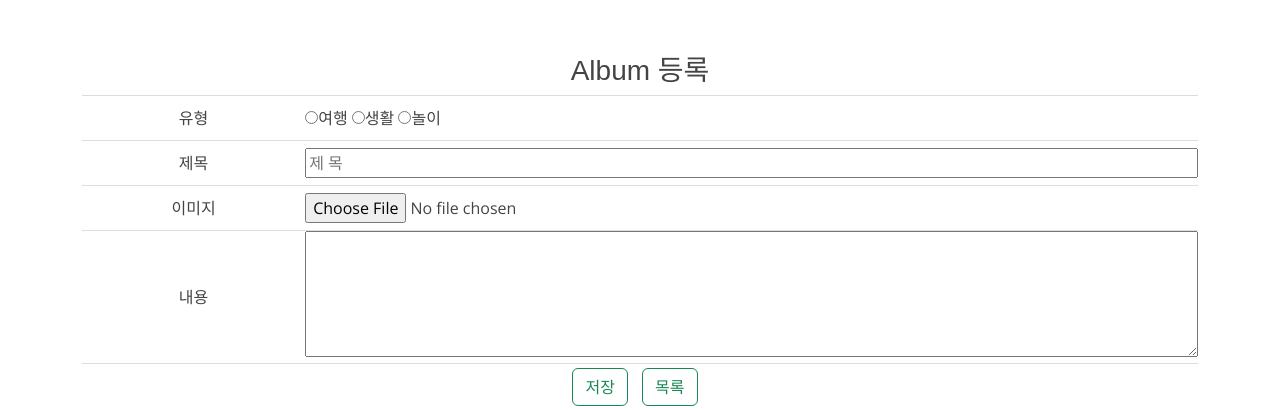
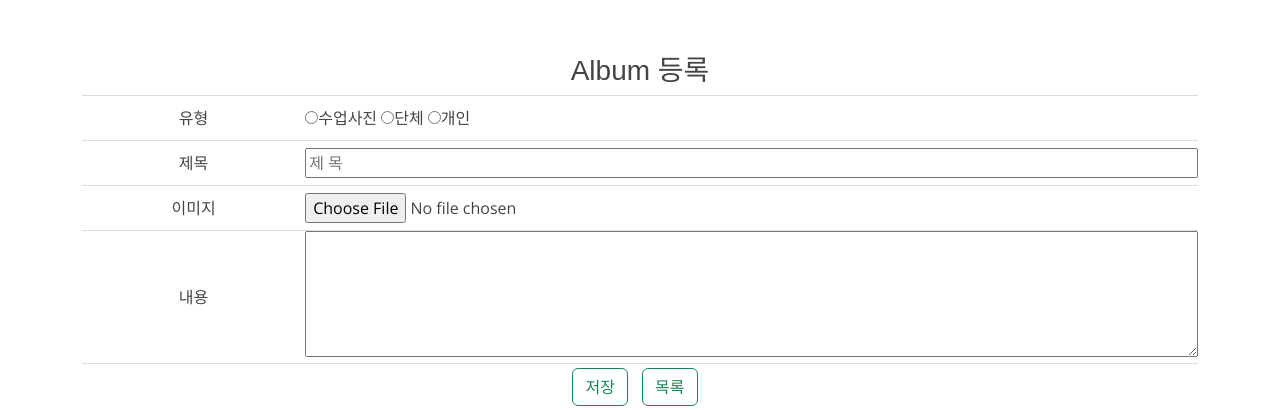
Before and after one commit to ohmygook/mini_project, a Django app: template mini_project4/djangoProject/templates/album_write.html in a window 1280 px wide. Shown: the part 159-569 px from the top of the page. Run offline with Django 3.2, Linux system fonts and the light colour scheme; the template is opened without the code that fills it, so the values that code supplies are empty; some libraries are stand-ins or nearby versions.

Commit message:
album_write 해결 & album <-> album_list 디버깅 중

```diff
--- a/mini_project4/djangoProject/album/views.py
+++ b/mini_project4/djangoProject/album/views.py
@@ -1,6 +1,7 @@
 from django.shortcuts import render
 from album.models import Album
 from django.shortcuts import redirect
+
 
 from django.core.files.storage import FileSystemStorage
 import datetime
@@ -12,6 +13,9 @@ from django.http import HttpResponse, JsonResponse
 
 from django.views.decorators.csrf import csrf_exempt
 
+
+def home(request):
+    return render(request, "home.html")
 
 def album(request):
     rsAlbum = Album.objects.all().filter(a_usage='1')
--- a/mini_project4/djangoProject/djangoProject/urls.py
+++ b/mini_project4/djangoProject/djangoProject/urls.py
@@ -19,5 +19,6 @@ from django.conf.urls import url, include
 
 urlpatterns = [
     path('admin/', admin.site.urls),
-    path('',include('board.urls'))
+    path('',include('board.urls')),
+    path('', include('album.urls')),
 ]
--- a/mini_project4/djangoProject/templates/album_list.html
+++ b/mini_project4/djangoProject/templates/album_list.html
@@ -53,7 +53,7 @@
 
             <div class="row" data-aos="fade-up" data-aos-delay="200">
                 <div style="padding:10p x 20px;width:100%;text-align:right;">
-                    <a href="/album_write.html"><button>ADD</button></a>
+                    <a href="/album_write"><button>ADD</button></a>
                 </div>
             </div>
 
--- a/mini_project4/djangoProject/templates/album_view.html
+++ b/mini_project4/djangoProject/templates/album_view.html
@@ -65,11 +65,11 @@
                         </tr>
                         <tr style="height:45px;border-top:solid 1px #dddddd;" align="center">
                             <td width="100%" colspan="2">
-                                <a href="/album_edit?a_no={{ a_no }}">
+                                <a href="/album_edit?a_no={{ i.a_no }}">
                                     <span class="btn btn-outline-success my-2 my-sm-0" style="margin-right:10px;"
                                         onclick="updateAlbum()">수정</span>
                                 </a>
-                                <a href="/album_delete?a_no={{ a_no }}">
+                                <a href="/album_delete?a_no={{ i.a_no }}">
                                     <span class="btn btn-outline-success my-2 my-sm-0" style="margin-right:10px;"
                                         onclick="updateAlbum()">삭제</span>
                                 </a>
--- a/mini_project4/djangoProject/templates/album_write.html
+++ b/mini_project4/djangoProject/templates/album_write.html
@@ -15,13 +15,13 @@
         }
 
         if (document.getElementById("a_type1").checked) {
-            var atype = "여행";
+            var atype = "수업사진";
         }
         else if (document.getElementById("a_type2").checked) {
-            var atype = "생활";
+            var atype = "단체";
         }
         else if (document.getElementById("a_type3").checked) {
-            var atype = "놀이";
+            var atype = "개인";
         }
         else {
             alert("유형을 선택하세요.");
@@ -75,9 +75,9 @@
                         <tr style="height:45px;border-top:solid 1px #dddddd;">
                             <td width="20%" align="center">유형</td>
                             <td width="80%" align="left">
-                                <input type="radio" name="a_type" id="a_type1" value="여행">여행
-                                <input type="radio" name="a_type" id="a_type2" value="생활">생활
-                                <input type="radio" name="a_type" id="a_type3" value="놀이">놀이
+                                <input type="radio" name="a_type" id="a_type1" value="수업사진">수업사진
+                                <input type="radio" name="a_type" id="a_type2" value="단체">단체
+                                <input type="radio" name="a_type" id="a_type3" value="개인">개인
                             </td>
                         </tr>
                         <tr style="height:45px;border-top:solid 1px #dddddd;">
```
Also changed, not shown: mini_project4/djangoProject/templates/album.html (renamed from mini_project4/djangoProject/templates/album_old.html).
